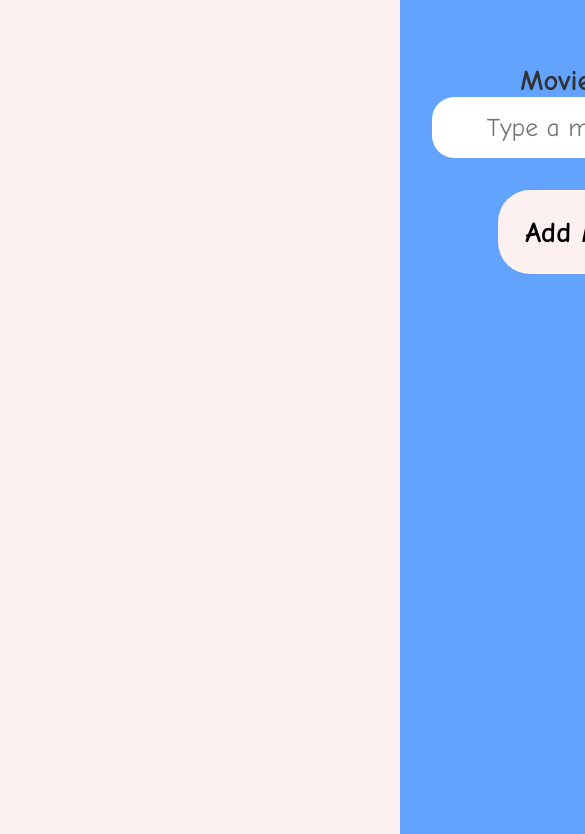
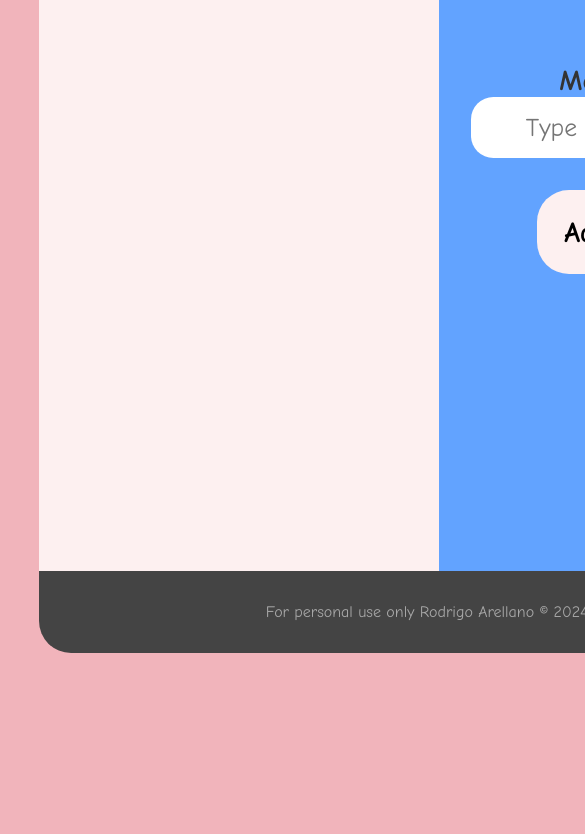
Before and after one commit to driarenem/what-to-watch, a plain HTML site: page index.html in a window 390 px wide. Shown: the part 625-1459 px from the top of the page, 585 px wide, since content can reach past the window. After the commit the page ends 1374 px from the top, so only its background shows below. Drawn offline with Linux system fonts and the light colour scheme.

Commit message:
css responsive changes

```diff
--- a/styles.css
+++ b/styles.css
@@ -183,6 +183,7 @@ body {
 
 @media (max-width: 1110px) {
   .layout {
+    width: 80%;
     margin: 6rem auto;
     display: grid;
     grid-template-areas:
@@ -197,6 +198,8 @@ body {
 
 @media (max-width: 500px) {
   .layout {
+    width: 80%;
+
     margin: 6rem auto;
     display: grid;
     grid-template-areas:
@@ -205,6 +208,6 @@ body {
       "footer footer";
     grid-template-columns: 400px 1fr;
     grid-template-rows: auto 1fr auto;
-    height: 180vh;
+    height: 140vh;
   }
 }
```
